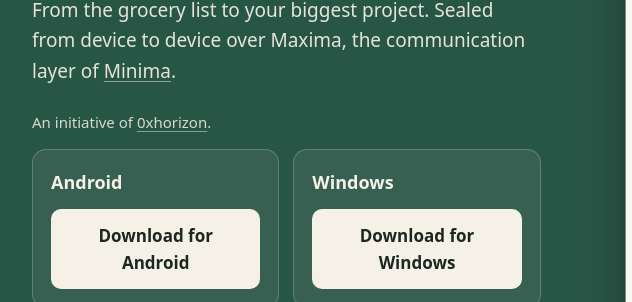
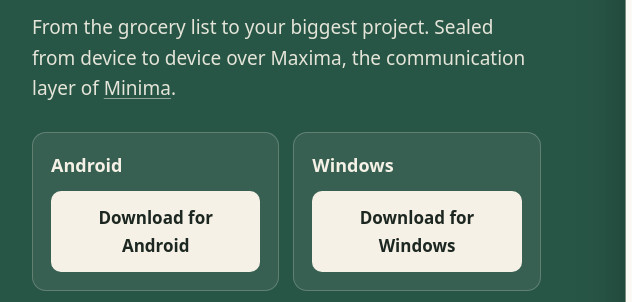
Before and after one commit to mininotesorg/mininotesorg.github.io, a plain HTML site: page index.html in a window 1280 px wide. Shown: the part 328-630 px from the top of the page, 138-770 px from the left. Drawn offline with Linux system fonts and the light colour scheme; no server answers; grey boxes are pictures that could not be loaded.

Commit message:
An initiative of 0xhorizon only in the footer
The owner kept the footer's line and removed the one above the download buttons.

```diff
--- a/assets/site.css
+++ b/assets/site.css
@@ -59,7 +59,6 @@ header.bar.away { transform: translateY(-100%); }
 .button.plain { background: transparent; color: var(--on-ground); border-color: rgba(245,241,230,.45); }
 .button.plain:hover { border-color: var(--on-ground); background: rgba(245,241,230,.08); }
 .small { font-size: 14px; opacity: .8; margin-top: 14px; }
-.initiative { font-size: 15px; opacity: .85; margin-top: -4px; }
 
 /* The ruled page, drawn: what the app looks like, without a screenshot */
 .pad {
--- a/index.html
+++ b/index.html
@@ -43,7 +43,6 @@
     <div>
       <h1>A private paper pad for the people close to you.</h1>
       <p class="lead">From the grocery list to your biggest project. Sealed from device to device over Maxima, the communication layer of <a class="onground" href="https://minima.global">Minima</a>.</p>
-      <p class="initiative">An initiative of <a class="onground" href="https://0xhorizon.xyz">0xhorizon</a>.</p>
       <div class="choices" id="download">
         <div class="choice">
           <h3>Android</h3>
```
